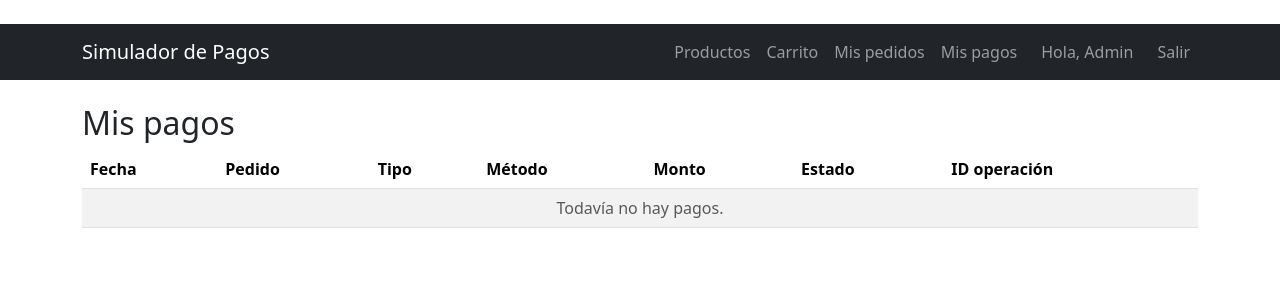
After one commit to ositooo1/Sist-de-pagos, a Flask app: page /pagos in a window 1280 px wide. The commit adds this page. Shown: the top 300 px of the page. Run offline with Flask 3, Linux system fonts and the light colour scheme; a user stored in the database is signed in.

Commit message:
Me habia olvidado de commitear lo otro, pagos

```diff
--- a/app/__init__.py
+++ b/app/__init__.py
@@ -22,10 +22,12 @@ def create_app():
     from app.routes.auth import auth_bp
     from app.routes.products import products_bp
     from app.routes.orders import orders_bp
+    from app.routes.payments import payments_bp
 
     app.register_blueprint(auth_bp)
     app.register_blueprint(products_bp)
     app.register_blueprint(orders_bp)
+    app.register_blueprint(payments_bp)
 
     with app.app_context():
         db.create_all()
--- a/app/routes/orders.py
+++ b/app/routes/orders.py
@@ -120,7 +120,7 @@ def cancelar(id):
     pedido = db.get_or_404(Pedido, id)
     if pedido.usuario_id != current_user.id:
         abort(403)
-    if pedido.estado != "pendiente":
+    if pedido.estado not in ("pendiente", "rechazado"):
         flash("Solo se pueden cancelar pedidos pendientes.", "warning")
     else:
         for it in pedido.items:
--- a/app/routes/payments.py
+++ b/app/routes/payments.py
@@ -0,0 +1,74 @@
+import uuid
+from flask import Blueprint, render_template, redirect, url_for, flash, abort
+from flask_login import login_required, current_user
+from app import db
+from app.models import Pedido, Pago
+from app.forms import PagoForm, AccionForm
+
+payments_bp = Blueprint("payments", __name__)
+
+
+def _pedido_del_usuario(id):
+    """Devuelve el pedido si pertenece al usuario actual; si no, 403."""
+    pedido = db.get_or_404(Pedido, id)
+    if pedido.usuario_id != current_user.id:
+        abort(403)
+    return pedido
+
+
+@payments_bp.route("/pagos")
+@login_required
+def listar():
+    """Historial de pagos y devoluciones del usuario."""
+    pagos = (Pago.query.join(Pedido)
+             .filter(Pedido.usuario_id == current_user.id)
+             .order_by(Pago.fecha.desc()).all())
+    return render_template("pagos.html", pagos=pagos)
+
+
+@payments_bp.route("/pedidos/<int:id>/pagar", methods=["GET", "POST"])
+@login_required
+def pagar(id):
+    """Simula el pago de un pedido y actualiza su estado."""
+    pedido = _pedido_del_usuario(id)
+    if pedido.estado not in ("pendiente", "rechazado"):
+        flash("Este pedido no se puede pagar.", "warning")
+        return redirect(url_for("orders.detalle", id=pedido.id))
+
+    form = PagoForm()
+    if form.validate_on_submit():
+        pago = Pago(pedido_id=pedido.id, tipo="pago", monto=pedido.total,
+                    metodo=form.metodo.data, estado=form.resultado.data,
+                    id_externo="SIM-" + uuid.uuid4().hex[:10].upper())
+        pedido.estado = "pagado" if form.resultado.data == "aprobado" else "rechazado"
+        db.session.add(pago)
+        db.session.commit()
+        if pedido.estado == "pagado":
+            flash("Pago aprobado. ¡Gracias por tu compra!", "success")
+        else:
+            flash("El pago fue rechazado. Podés intentar de nuevo.", "danger")
+        return redirect(url_for("orders.detalle", id=pedido.id))
+    return render_template("pagar.html", form=form, pedido=pedido)
+
+
+@payments_bp.route("/pedidos/<int:id>/reembolsar", methods=["POST"])
+@login_required
+def reembolsar(id):
+    """Simula la devolución de un pedido pagado y devuelve el stock."""
+    if not AccionForm().validate_on_submit():
+        abort(400)
+    pedido = _pedido_del_usuario(id)
+    if pedido.estado != "pagado":
+        flash("Solo se pueden devolver pedidos pagados.", "warning")
+        return redirect(url_for("orders.detalle", id=pedido.id))
+
+    pago = Pago(pedido_id=pedido.id, tipo="reembolso", monto=pedido.total,
+                metodo="simulado", estado="aprobado",
+                id_externo="SIM-" + uuid.uuid4().hex[:10].upper())
+    for it in pedido.items:
+        it.producto.stock += it.cantidad
+    pedido.estado = "reembolsado"
+    db.session.add(pago)
+    db.session.commit()
+    flash("Devolución registrada y stock repuesto.", "info")
+    return redirect(url_for("orders.detalle", id=pedido.id))
--- a/app/templates/base.html
+++ b/app/templates/base.html
@@ -15,6 +15,7 @@
             {% if current_user.is_authenticated %}
                 <a class="nav-link" href="{{ url_for('orders.carrito') }}">Carrito</a>
                 <a class="nav-link" href="{{ url_for('orders.listar') }}">Mis pedidos</a>
+                <a class="nav-link" href="{{ url_for('payments.listar') }}">Mis pagos</a>
                 <span class="navbar-text mx-3">Hola, {{ current_user.nombre }}</span>
                 <a class="nav-link" href="{{ url_for('auth.logout') }}">Salir</a>
             {% else %}
--- /dev/null
+++ b/app/templates/pagos.html
@@ -0,0 +1,25 @@
+{% extends "base.html" %}
+{% block title %}Mis pagos{% endblock %}
+{% block content %}
+<h2>Mis pagos</h2>
+<table class="table table-striped align-middle">
+    <thead><tr><th>Fecha</th><th>Pedido</th><th>Tipo</th><th>Método</th><th>Monto</th><th>Estado</th><th>ID operación</th></tr></thead>
+    <tbody>
+    {% for pg in pagos %}
+        <tr>
+            <td>{{ pg.fecha.strftime("%d/%m/%Y %H:%M") }}</td>
+            <td><a href="{{ url_for('orders.detalle', id=pg.pedido_id) }}">#{{ pg.pedido_id }}</a></td>
+            <td>{{ pg.tipo }}</td>
+            <td>{{ pg.metodo }}</td>
+            <td>${{ "%.2f"|format(pg.monto) }}</td>
+            <td>
+                <span class="badge text-bg-{{ 'success' if pg.estado == 'aprobado' else 'danger' }}">{{ pg.estado }}</span>
+            </td>
+            <td><code>{{ pg.id_externo }}</code></td>
+        </tr>
+    {% else %}
+        <tr><td colspan="7" class="text-center text-muted">Todavía no hay pagos.</td></tr>
+    {% endfor %}
+    </tbody>
+</table>
+{% endblock %}
```
Also changed, not shown: app/forms.py (+16 -3 lines), app/templates/pagar.html (added, +22 -0 lines), app/templates/pedido_detalle.html (+33 -2 lines), app.db.
